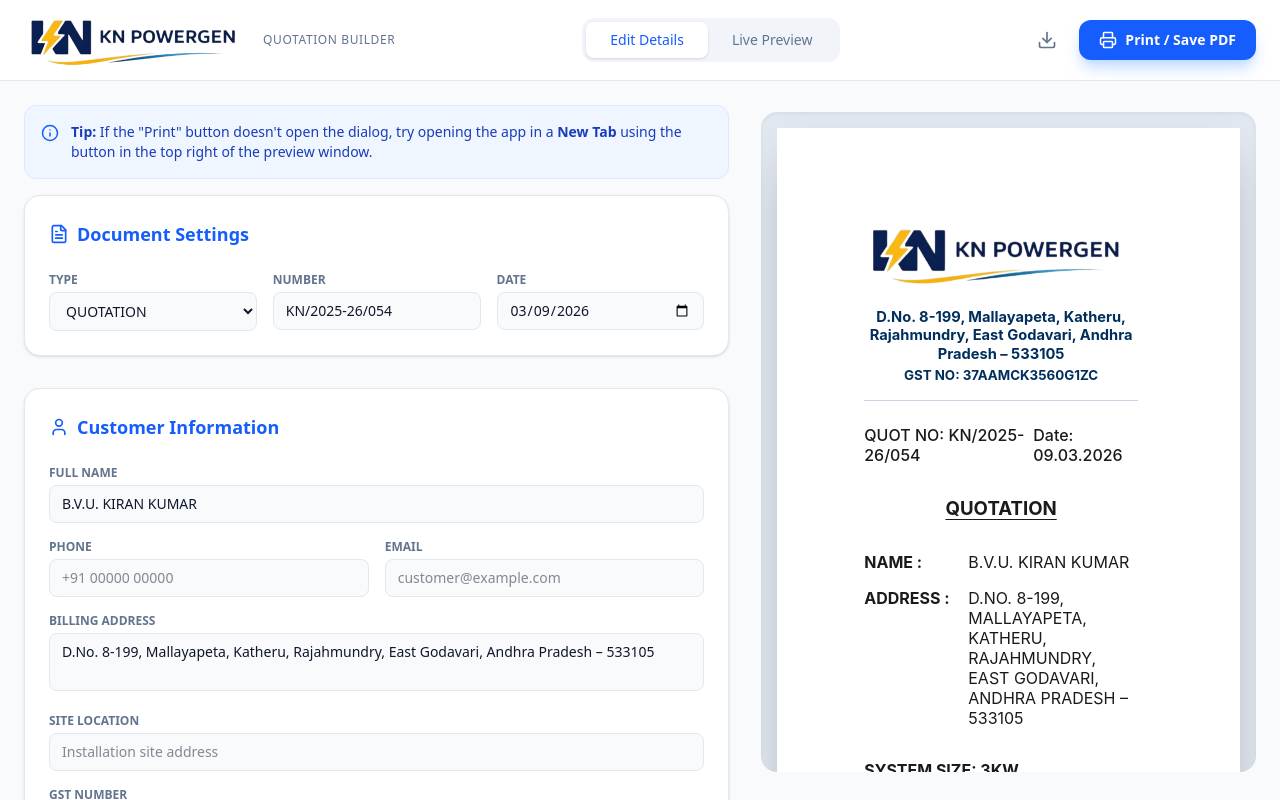
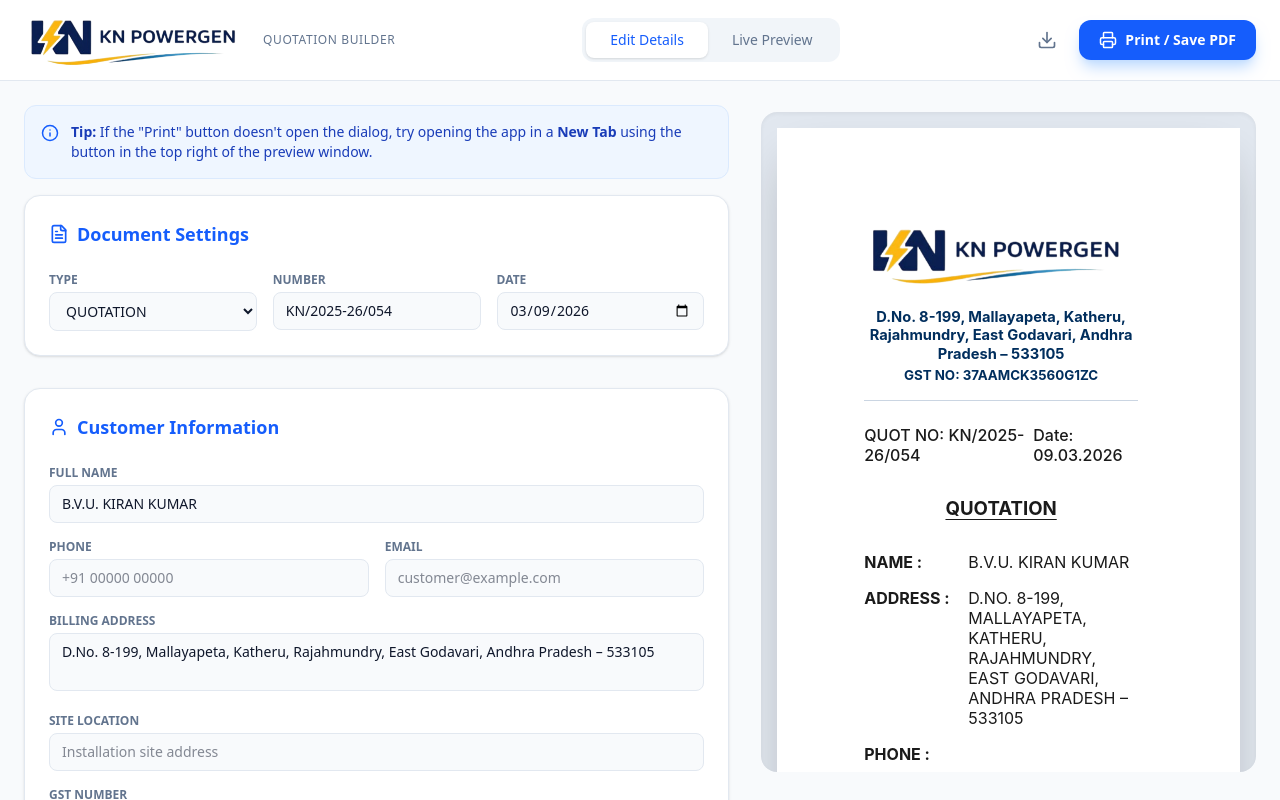
Before and after one commit to Aswini611/KnpowerGen, a React (Vite) app: page / in a window 1280 px wide. Shown: the top 800 px of the page. Built offline with nearby package versions, Linux system fonts and the light colour scheme.

Commit message:
PDF Format Update

```diff
--- a/src/App.tsx
+++ b/src/App.tsx
@@ -91,6 +91,24 @@ export default function App() {
       netPrice
     }));
   }, [data.items, data.taxRate, data.govSubsidy]);
+
+  // Update item description based on system size
+  useEffect(() => {
+    const getDescriptionBySize = (size: string, panels: string, wattage: string, inverter: string) => {
+      return `${size} ON GRID ROOF -TOP SOLAR SYSTEM CONTAINING ${wattage} SOLAR PANELS AND ${inverter} INCLUDING WITH MOUNTING STRUCTURE INSTALLATION`;
+    };
+
+    const newDescription = getDescriptionBySize(data.systemSize, data.numPanels, data.panelWattage, data.inverterModel);
+
+    setData(prev => {
+      if (prev.items.length > 0 && prev.items[0].description !== newDescription) {
+        const newItems = [...prev.items];
+        newItems[0] = { ...newItems[0], description: newDescription };
+        return { ...prev, items: newItems };
+      }
+      return prev;
+    });
+  }, [data.systemSize, data.numPanels, data.panelWattage, data.inverterModel]);
 
   const handleInputChange = (e: React.ChangeEvent<HTMLInputElement | HTMLTextAreaElement | HTMLSelectElement>) => {
     const { name, value } = e.target;
@@ -650,6 +668,14 @@ function QuotationTemplate({ data }: { data: QuotationData }) {
             <span className="font-bold w-24">ADDRESS :</span>
             <span className="flex-1">{data.customerAddress}</span>
           </div>
+          <div className="flex gap-2">
+            <span className="font-bold w-24">PHONE :</span>
+            <span className="flex-1">{data.customerPhone}</span>
+          </div>
+          <div className="flex gap-2">
+            <span className="font-bold w-24">EMAIL :</span>
+            <span className="flex-1">{data.customerEmail}</span>
+          </div>
         </div>
 
         {/* System Size and Service Type */}
@@ -761,7 +787,7 @@ function QuotationTemplate({ data }: { data: QuotationData }) {
 
       {/* PAGE 3 */}
       <div className="min-h-[297mm] pl-[8mm] pr-[12mm] pt-[8mm] pb-[10mm] flex flex-col">
-        <div className="mb-12">
+        <div className="mb-12 pt-12" style={{pageBreakInside: 'avoid'}}>
           <h3 className="font-bold mb-4">Terms and Conditions</h3>
           <p className="font-medium mb-2">Payment forms:</p>
           <ul className="list-none space-y-1 mb-6">
@@ -826,7 +852,7 @@ function QuotationTemplate({ data }: { data: QuotationData }) {
 
         {/* Footer */}
         <div className="mt-auto pt-8 text-center text-[9pt] text-slate-400 border-t border-slate-100">
-          <p>Delivering Sustainable Energy Solutions</p>
+          <p>-- This is a system-generated document. --</p>
         </div>
       </div>
 
```
